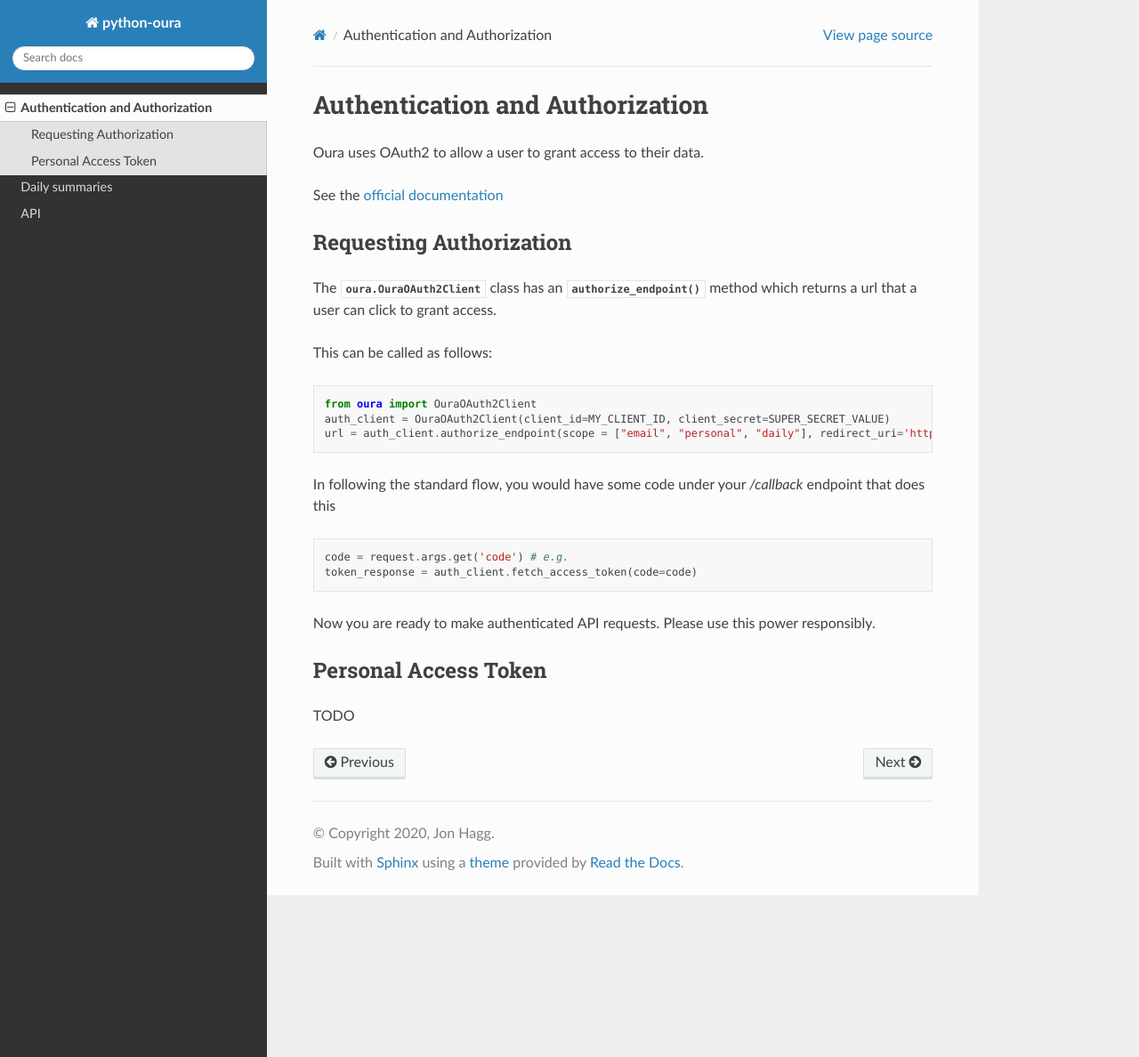
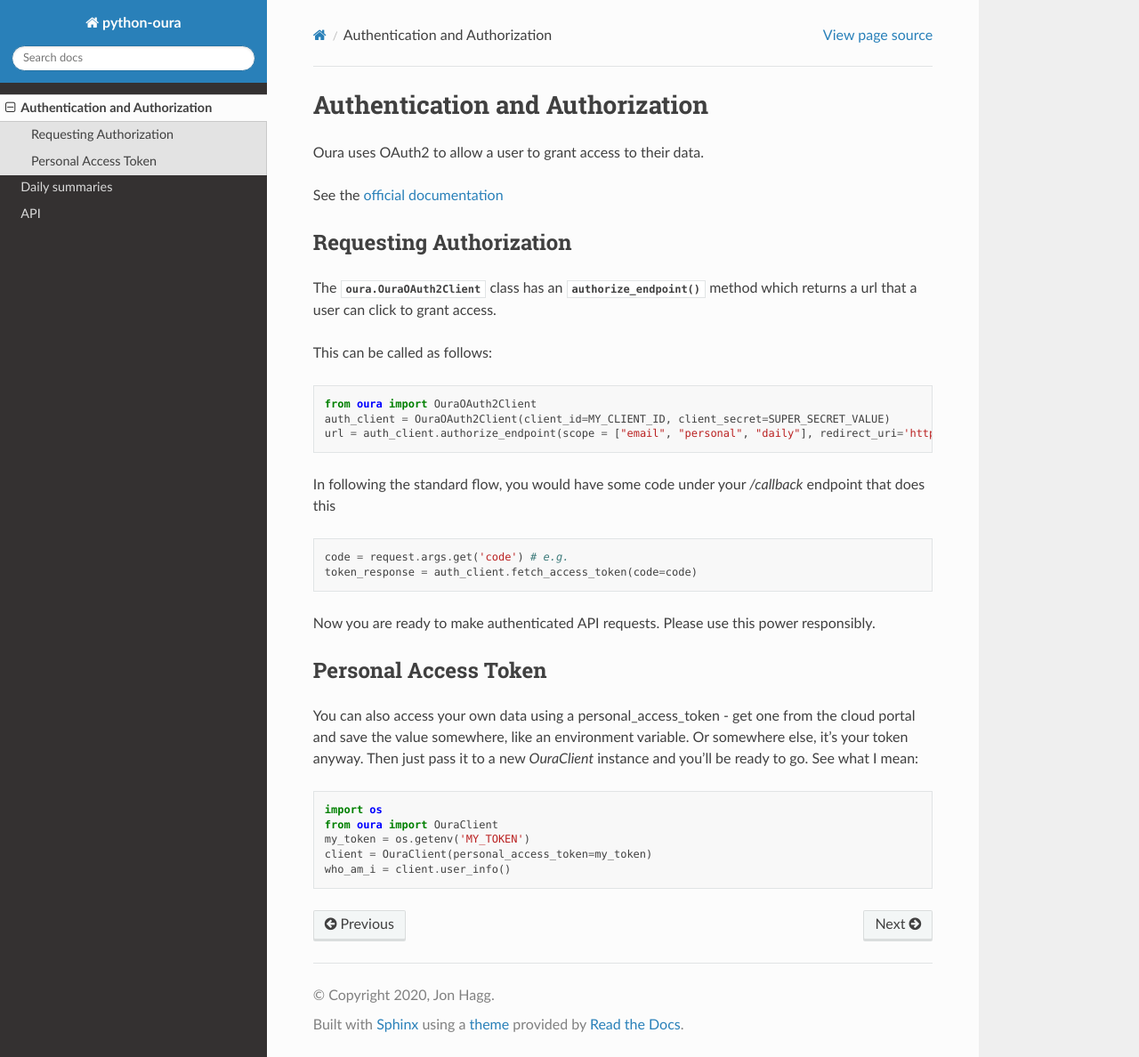
Before and after one commit to turing-complet/python-ouraring, a Sphinx documentation site: the page built from docs/auth.rst, in a window 1280 px wide and 1188 px high. Shown: the whole window at 89% size. Built offline with Sphinx 7.4.7 and the Read the Docs theme 2.0.0, drawn with Linux system fonts in a browser that asks for light colours.

Commit message:
nox for docs

```diff
--- a/docs/auth.rst
+++ b/docs/auth.rst
@@ -31,4 +31,13 @@
 Personal Access Token
 =====================
 
-TODO
+You can also access your own data using a personal_access_token - get one from
+the cloud portal and save the value somewhere, like an environment variable. Or
+somewhere else, it's your token anyway. Then just pass it to a new
+`OuraClient` instance and you'll be ready to go. See what I mean::
+
+    import os
+    from oura import OuraClient
+    my_token = os.getenv('MY_TOKEN')
+    client = OuraClient(personal_access_token=my_token)
+    who_am_i = client.user_info()
```
Also changed, not shown: noxfile.py (+13 -2 lines), .travis.yml, 1 other file.
